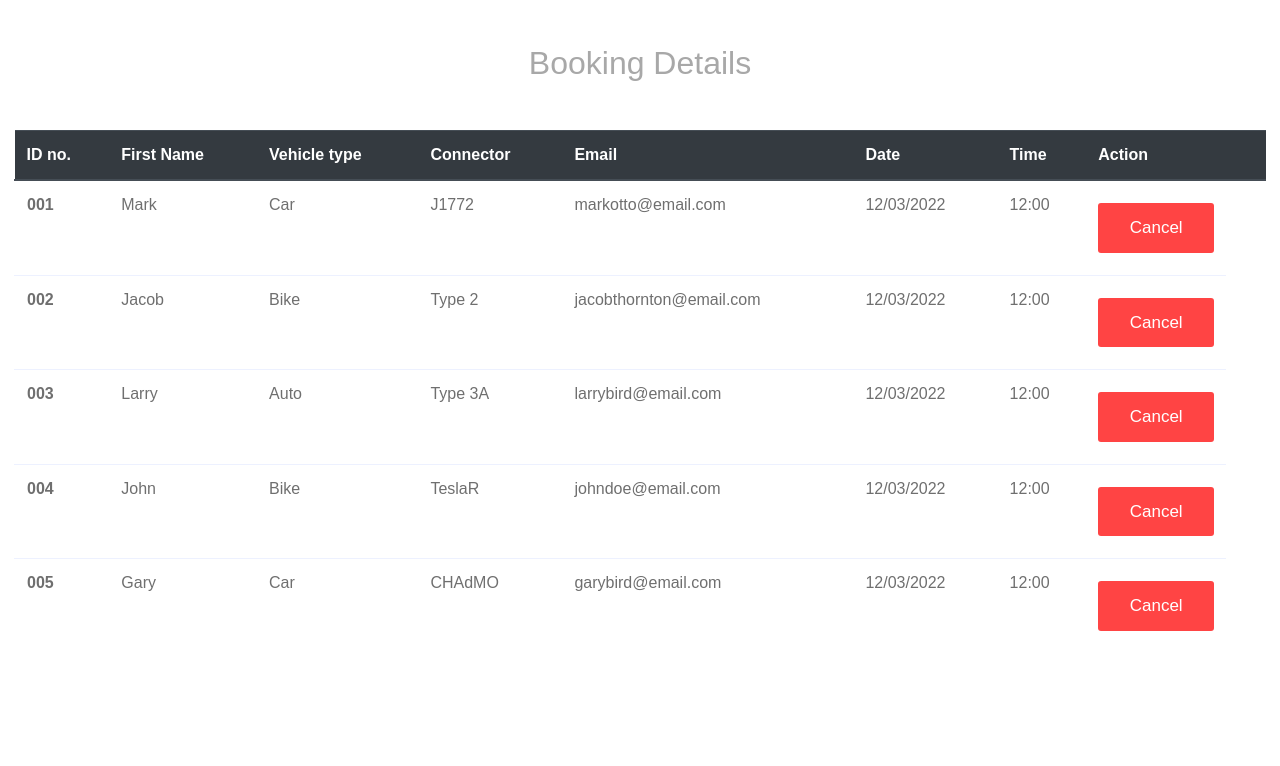
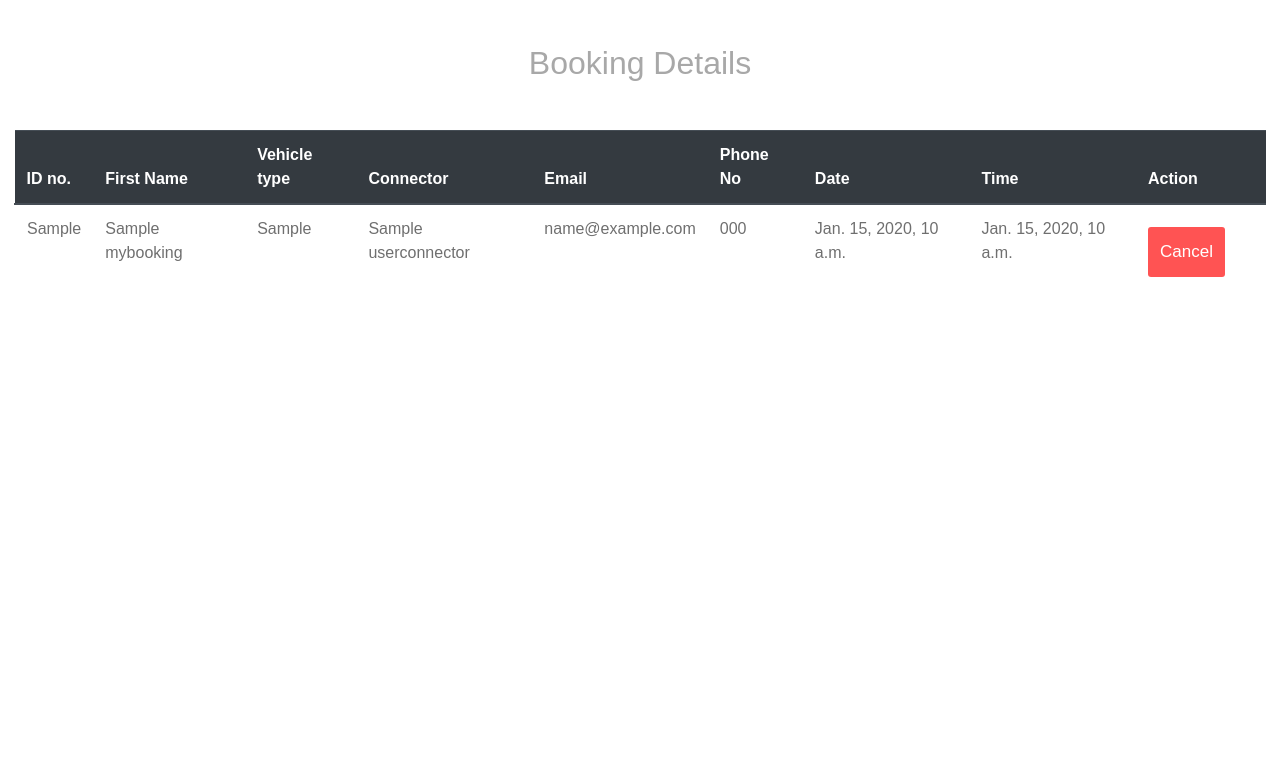
Before and after one commit to Unnikrishnan671/E-Fuel_project, a Django app: template efuelapp/templates/User_mybooking.html in a window 1280 px wide. Shown: the part 181-947 px from the top of the page. After the commit the page ends 458 px from the top, so only its background shows below. Run offline with Django 3.2, Linux system fonts and the light colour scheme; the template is opened without the code that fills it: most values are stand-ins (such as "Sample title", 1, 10 or a date in 2020); some libraries are stand-ins or nearby versions.

Commit message:
fifth commit

```diff
--- a/efuelapp/templates/User_mybooking.html
+++ b/efuelapp/templates/User_mybooking.html
@@ -15,6 +15,7 @@
                           <th>Vehicle type</th>
                           <th>Connector</th>
                           <th>Email</th>
+                          <th>Phone No</th>
                           <th>Date</th>
                           <th>Time</th>
                           <th>Action</th>
@@ -22,66 +23,19 @@
                         </tr>
                       </thead>
                       <tbody>
+                        {% for i in mybooking %}
                         <tr class="alert" role="alert">
-                          <th scope="row">001</th>
-                          <td>Mark</td>
-                          <td>Car</td>
-                          <td>J1772</td>
-                          <td>markotto@email.com</td>
-                          <td>12/03/2022</td>
-                          <td>12:00</td>
-                          <td><button type="button" class="btn btn-danger btn-md" style="background-color: rgb(255, 68, 68);" >
-                            Cancel
-                          </button></td>
+                          <td scope="row">{{ i.user_ide }}</td>
+                          <td scope="row">{{ i.name }}</td>
+                          <td scope="row">{{ i.uservehicle_type }}</td>
+                          <td scope="row">{{ i.userconnector }}</td>
+                          <td scope="row">{{ i.email }}</td>
+                          <td scope="row">{{ i.phone }}</td>
+                          <td scope="row">{{ i.date }}</td>
+                          <td scope="row">{{ i.time }}</td>
+                          <td scope="row"><button class="btn btn-primary" style="background-color: rgb(255, 83, 83);"><a href="{% url 'cancel_booking' i.id %}" class="text-white">Cancel</a></button></td>
                         </tr>
-                        <tr class="alert" role="alert">
-                          <th scope="row">002</th>
-                          <td>Jacob</td>
-                          <td>Bike</td>
-                          <td>Type 2</td>
-                          <td>jacobthornton@email.com</td>
-                          <td>12/03/2022</td>
-                          <td>12:00</td>
-                          <td><button type="button" class="btn btn-danger btn-md" style="background-color: rgb(255, 68, 68);" >
-                            Cancel
-                          </button></td>
-                        </tr>
-                        <tr class="alert" role="alert">
-                          <th scope="row">003</th>
-                          <td>Larry</td>
-                          <td>Auto</td>
-                          <td>Type 3A</td>
-                          <td>larrybird@email.com</td>
-                          <td>12/03/2022</td>
-                          <td>12:00</td>
-                          <td><button type="button" class="btn btn-danger btn-md" style="background-color: rgb(255, 68, 68);" >
-                            Cancel
-                          </button></td>
-                        </tr>
-                        <tr class="alert" role="alert">
-                          <th scope="row">004</th>
-                          <td>John</td>
-                          <td>Bike</td>
-                          <td>TeslaR</td>
-                          <td>johndoe@email.com</td>
-                          <td>12/03/2022</td>
-                          <td>12:00</td>
-                          <td><button type="button" class="btn btn-danger btn-md" style="background-color: rgb(255, 68, 68);" >
-                            Cancel
-                          </button></td>
-                        </tr>
-                        <tr class="alert" role="alert">
-                          <th scope="row">005</th>
-                          <td>Gary</td>
-                          <td>Car</td>
-                          <td>CHAdMO</td>
-                          <td>garybird@email.com</td>
-                          <td>12/03/2022</td>
-                          <td>12:00</td>
-                          <td><button type="button" class="btn btn-danger btn-md" style="background-color: rgb(255, 68, 68);" >
-                            Cancel
-                          </button></td>
-                        </tr>
+                        {%endfor%}
                       </tbody>
                     </table>
                 </div>
```
